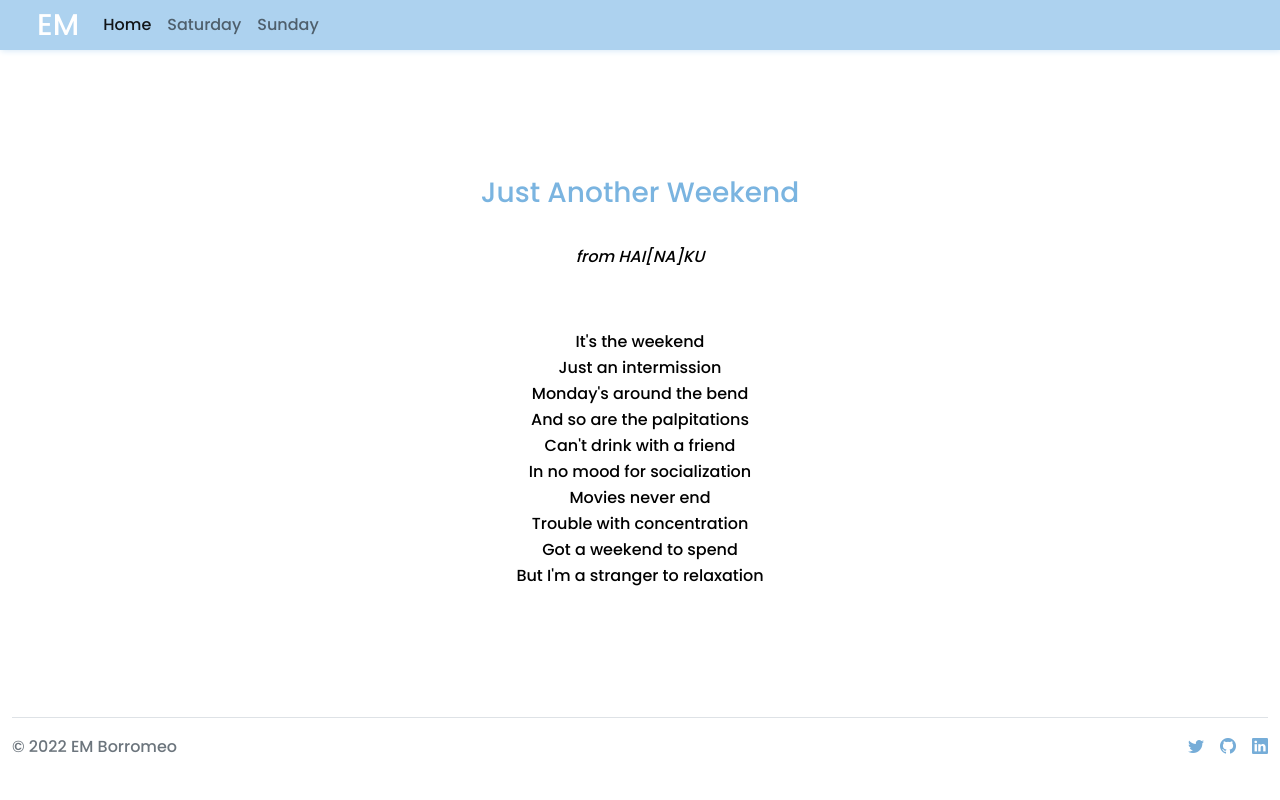
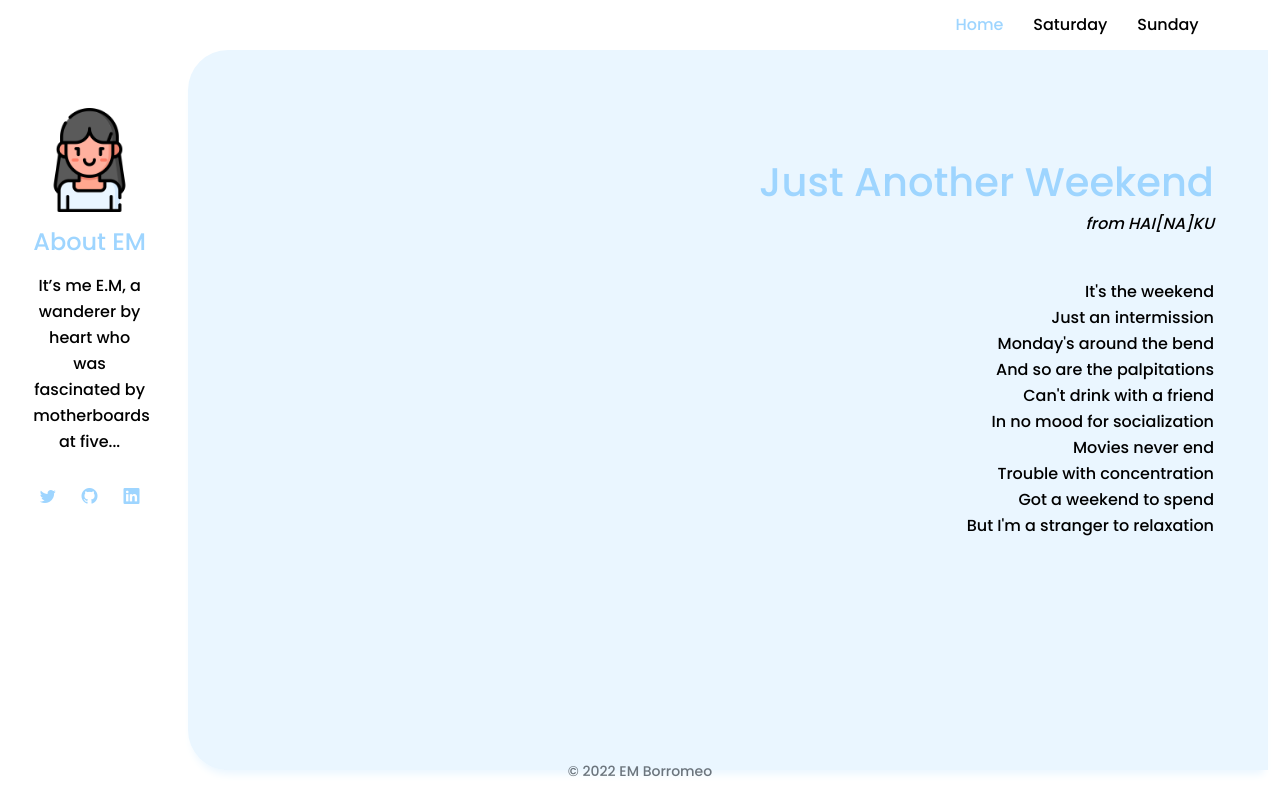
Before and after one commit to ericamae-borromeo-telus/ericamaeborromeo, a React (Create React App) app: page /ericamaeborromeo/home_content in a window 1280 px wide. Built offline with nearby package versions, Linux system fonts and the light colour scheme.

Commit message:
converted to bootstrap

```diff
--- a/src/App.js
+++ b/src/App.js
@@ -7,6 +7,7 @@ import { BrowserRouter, Routes, Route , IndexRoute} from "react-router-dom";
 //Components
 import NavBar from './components/NavBar'
 import Footer from './components/Footer'
+import Aside from './components/Aside'
 
 import SaturdayComp from './components/SaturdayComp'
 import SundayComp from './components/SundayComp'
@@ -22,6 +23,8 @@ import SundayContent from './pages/SundayContent'
 function App() {
   return (
     <>
+      <Aside/>
+
       <BrowserRouter>
         <Routes>
           <Route path="/ericamaeborromeo" element={<NavBar />} >
--- /dev/null
+++ b/src/components/Aside.js
@@ -0,0 +1,34 @@
+import '../styles/styles.css'
+
+import girl from '../assets/imgs/girl.png'
+
+
+const Aside = () => {
+    return (
+
+        <>
+            <aside id="sidebar-wrapper">
+                <div className="sidebar-contents">
+                    <img src={girl} alt="me" style={{width: "65%"}}/>
+                    <h4>About EM</h4>
+                    <p>It’s me E.M, a wanderer by heart who was fascinated by motherboards at five...</p>
+
+                    <ul className="nav justify-content-center list-unstyled d-flex">
+                        <li className="social-icons"><a href="https://twitter.com/emsapinit" target="_blank"><i className="bi bi-twitter"></i></a> </li>
+                        <li className="social-icons"><a href="https://github.com/emborromeo" target="_blank"><i className="bi bi-github"></i></a></li>
+                        <li className="social-icons"><a href="https://www.linkedin.com/in/emborromeo/" target="_blank"><i className="bi bi-linkedin"></i></a></li>
+                    </ul>
+
+                </div>
+
+
+            </aside>
+
+
+
+
+        </>
+    )
+}
+
+export default Aside
--- a/src/components/Footer.js
+++ b/src/components/Footer.js
@@ -5,17 +5,13 @@ const Footer = () => {
     return (
         <>
             <div className="container-fluid fixed-bottom bottom-0 start-0">
-                <footer className="d-flex flex-wrap justify-content-between align-items-center py-3 my-4 border-top">
-                    <div className="col-md-4 d-flex align-items-center">
+                <footer className="d-flex flex-wrap justify-content-between align-items-center py-3 ">
+                    <div className="d-flex align-items-center mx-auto">
 
-                        <span className="text-muted">&copy; 2022 EM Borromeo</span>
+                        <span className="text-muted copyright ">&copy; 2022 EM Borromeo</span>
                     </div>
 
-                    <ul className="nav col-md-4 justify-content-end list-unstyled d-flex">
-                        <li className="ms-3 social-icons"><a href="https://twitter.com/emsapinit" target="_blank"><i className="bi bi-twitter"></i></a> </li>
-                        <li className="ms-3 social-icons"><a href="https://github.com/emborromeo" target="_blank"><i className="bi bi-github"></i></a></li>
-                        <li className="ms-3 social-icons"><a href="https://www.linkedin.com/in/emborromeo/" target="_blank"><i className="bi bi-linkedin"></i></a></li>
-                    </ul>
+
                 </footer>
             </div>
         </>
--- a/src/components/HomeComp.js
+++ b/src/components/HomeComp.js
@@ -5,27 +5,9 @@ import girl from '../assets/imgs/girl.png'
 const HomeComp = () => {
     return (
         <>
-            {
-                /*
-                *  <div className="weekend">
-                    <h1>Weekend Plans</h1>
-
-                    <p>Through the weekend a balance of time is created for thyself to follow upon. Within this will be space to be used by the individual in any capacity that they feel is fit for themself.</p>
-
-                </div>
-
-                <div className="about-me">
-                    <img src={girl} alt="yoga" style={{width: "15%"}}/>
-
-                    <h3>Hi! it's EM</h3>
-
-                    <p>It’s me E.M, a wanderer by heart who was fascinated by motherboards at five...</p>
-                </div>
-                * */
-            }
-
-            <section className="quote">
-                <h3>Just Another Weekend</h3>
+            <section className="home">
+                <div className="quote">
+                    <h1>Just Another Weekend</h1>
                     <i><h6>from HAI[NA]KU</h6></i>
 
                     <p>
@@ -42,6 +24,8 @@ const HomeComp = () => {
 
                     </p>
 
+                </div>
+
             </section>
 
 
--- a/src/components/NavBar.js
+++ b/src/components/NavBar.js
@@ -13,8 +13,8 @@ const NavBar = () => {
                     <button class="navbar-toggler" type="button" data-bs-toggle="collapse" data-bs-target="#navbarTogglerDemo02" aria-controls="navbarTogglerDemo02" aria-expanded="false" aria-label="Toggle navigation">
                         <span class="navbar-toggler-icon"></span>
                     </button>
-                    <div class="collapse navbar-collapse" id="navbarTogglerDemo02">
-                        <ul class="navbar-nav me-auto mb-2 mb-lg-0">
+                    <div class="justify-content-end collapse navbar-collapse pe-5 me-5"  id="navbarTogglerDemo02">
+                        <ul class="navbar-nav">
                             <li class="nav-item">
                                 <Link to = "/ericamaeborromeo/home_content" className="nav-link active" >Home</Link>
                             </li>
--- a/src/styles/styles.css
+++ b/src/styles/styles.css
@@ -13,66 +13,45 @@ body{
     box-sizing: border-box;
     font-family: Poppins, serif;
     line-height: 26px;
+    position: relative;
+    height: auto;
 }
 
 /*HOME*/
-.quote{
-    justify-content: center;
-    text-align: center;
-    margin: 10% 0 10% 0;
-    height:auto;
+.home{
+
+    background: #eaf6ff ;
+    width: 86%;
+    float: right;
+    display: block;
+    height: 90vh;
+    border-top-left-radius: 40px;
+    border-bottom-left-radius: 40px;
+    box-shadow: 0 8px 8px -4px #eaf6ff;
+
 
 
 }
-.quote h3{
-     color:#7ab4e0;
- }
+
+.quote{
+    float: right;
+    text-align: right;
+    margin: 10% 5% 0 0;
+}
+.quote h1{
+    color:#9ed5ff;
+}
 .quote p{
-    margin-top: 5%;
-}
-
-.weekend{
-
-    display: block;
-    margin: 10% 10% 0 auto;
+    margin-top: 10%;
 }
 
 
-.weekend h1{
-    color:#7ab4e0;
-    padding: 0 0 0 10%;
-}
-.weekend p{
-    padding: 2% 20% 0 10%;
-
-}
- .about-me {
-     margin: 5% 10% 0 10%;
-
- }
- .about-me h3{
-     text-align: right;
-     color:#7ab4e0;
-     padding-top: 3%;
-}
- .about-me p{
-     float: right;
-     text-align: right;
-     word-break: break-word;
-     width: 50%;
-
- }
- .about-me  img{
-    float: right;
- }
 /*NAV*/
 
 nav{
-    background-color: #add2ef;
     width: 100%;
     height:50px;
 
-    box-shadow: 1px 1px 6px #D7E9F7;
 
 }
 .navbar-brand{
@@ -83,14 +62,44 @@ nav{
 ul > li{
     font-size: 16px;
     list-style: none;
+    margin: 3%;
 }
 
 a{
-    color:#76add8;
+    color:#9ed5ff;
     text-decoration: none;
 }
-.active{
-    color:#fff;
+.nav-link{
+    color:#000 !important;
+}
+.nav-link.active{
+    color:#9ed5ff !important;
+}
+
+/*ASIDE*/
+
+#sidebar-wrapper {
+    padding-left: 0;
+    position: fixed;
+    height: 100%;
+    width: 14%;
+
+}
+
+.sidebar-contents{
+    text-align: center;
+    padding: 60% 5% 0 5%;
+}
+.sidebar-contents h4{
+    padding: 10% 15% 0 15%;
+    color:#9ed5ff;
+}
+.sidebar-contents p{
+    padding: 5% 15% 0 15%;
+}
+.social-icons{
+    margin: 8%;
+    color: #9ed5ff;
 }
 
 /*SECTIONS*/
@@ -99,20 +108,24 @@ section h3{
 }
 
 section.saturday-section, section.sunday-section{
-    border: 2px solid #D7E9F7;
-    box-shadow: 1px 1px 5px #D7E9F7;
-    height:auto;
-    margin: 10% 0 10% 0%;
-    width: 100%;
-    border-radius: 25px;
+    background: #eaf6ff ;
+    width: 86%;
+    float: right;
+    display: block;
+    height: 90vh;
+    border-top-left-radius: 40px;
+    border-bottom-left-radius: 40px;
+    box-shadow: 0 8px 8px -4px #eaf6ff;
     text-align: center;
-    padding:5%;
+    padding: 5% 0 5% 0;
+
+
 
 }
 
 
 summary{
-    background: #D7E9F7;
+    box-shadow: 1px 1px 6px #D7E9F7;
     border-radius: 15px;
 
 }
@@ -120,15 +133,17 @@ details{
     background: #fff;
     box-shadow: 1px 1px 6px #D7E9F7;
     border-radius: 15px;
-    margin:20px
+    margin:8%;
 }
 
 
 
 /*FOOTER*/
 .footer{
-    background: #1e1e1f;
     height: 100px;
     width:100%;
     bottom:0px;
 }
+.copyright{
+    font-size: 14px;
+}
```
Also changed, not shown: src/components/SaturdayComp.js (indentation only), src/components/SundayComp.js (line endings or trailing spaces). Lines whose indentation alone changed are shown as unchanged.
